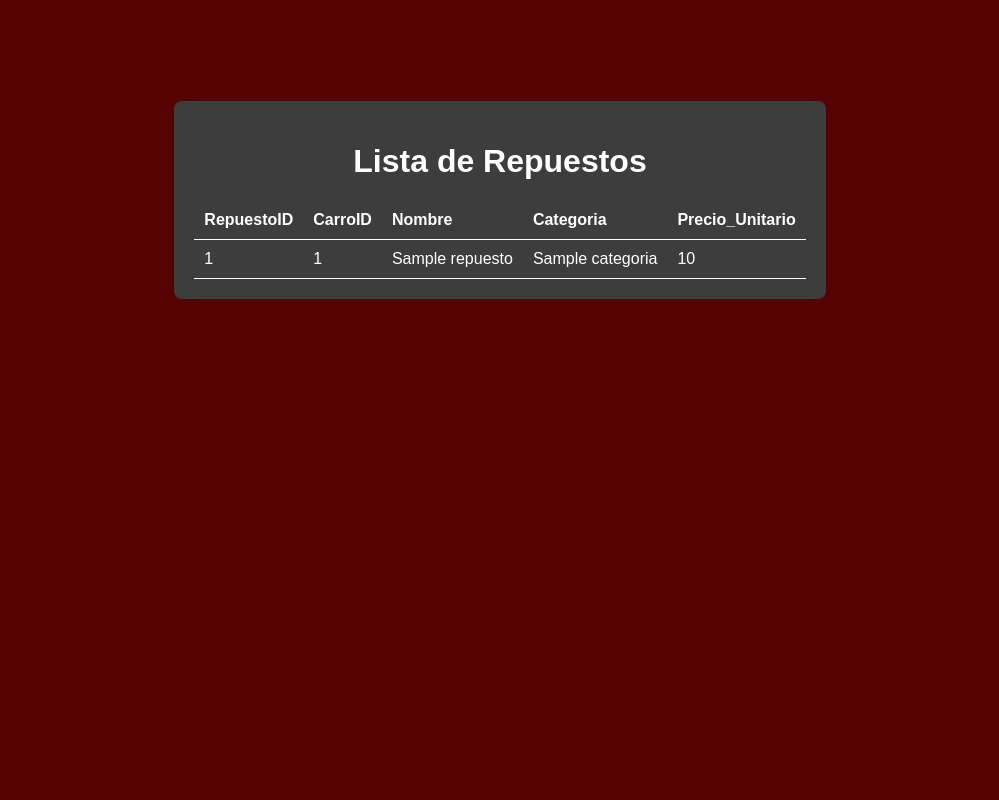
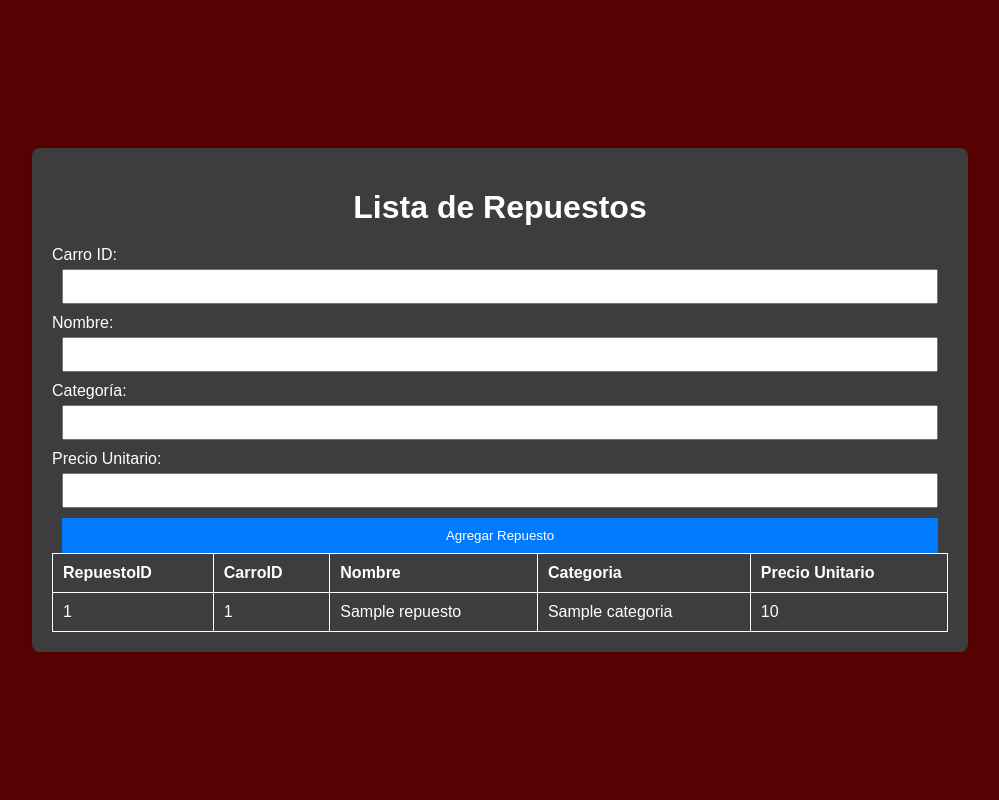
Before and after one commit to Alexistodj124/APLL, a Django app: template APLL_Software/templates/repuestos.html in a window 1280 px wide. Shown: the whole page, without its empty margins (140-1139 px from the left). Run offline with Django 4.2, Linux system fonts and the light colour scheme; the template is opened without the code that fills it: most values are stand-ins (such as "Sample title", 1, 10 or a date in 2020).

Commit message:
Se agrego el formulario para agregar un nuevo repuesto

```diff
--- a/APLL_Software/templates/repuestos.html
+++ b/APLL_Software/templates/repuestos.html
@@ -14,11 +14,11 @@
             display: flex;
             justify-content: center;
             align-items: center;
-            height: 50vh;
-            flex-direction: column;
+            min-height: 100vh;
         }
 
         .container {
+            width: 90%;
             max-width: 1000px;
             margin: 20px auto;
             padding: 20px;
@@ -30,6 +30,7 @@
         h1 {
             color: #ffffff;
             text-align: center;
+            margin-bottom: 20px;
         }
 
         table {
@@ -40,7 +41,7 @@
         th, td {
             padding: 10px;
             text-align: left;
-            border-bottom: 1px solid  #ffffff;
+            border: 1px solid #ffffff;
             color: #ffffff;
         }
 
@@ -48,22 +49,55 @@
             background-color: #eaeaea;
         }
 
-        .nombre {
-            font-weight: bold;
+        form {
+            text-align: center;
         }
 
-        .categoria {
+        form label {
+            text-align: left;
             color: #ffffff;
+            display: block;
+            margin-bottom: 5px;
         }
 
-        .precio {
-            color: #007bff;
+        form input {
+            width: calc(100% - 20px);
+            padding: 8px;
+            margin-bottom: 10px;
+            box-sizing: border-box;
+        }
+
+        form button {
+            width: calc(100% - 20px);
+            padding: 10px;
+            background-color: #007bff;
+            color: #ffffff;
+            border: none;
+            cursor: pointer;
+        }
+
+        @media screen and (min-width: 768px) {
+            .container {
+                width: 70%;
+            }
         }
     </style>
 </head>
 <body>
     <div class="container">
         <h1>Lista de Repuestos</h1>
+        <form id="formulario-repuesto">
+            <label for="carro_id">Carro ID:</label>
+            <input type="text" id="carro_id" name="carro_id" required><br>
+            <label for="nombre">Nombre:</label>
+            <input type="text" id="nombre" name="nombre" required><br>
+            <label for="categoria">Categoría:</label>
+            <input type="text" id="categoria" name="categoria" required><br>
+            <label for="precio_unitario">Precio Unitario:</label>
+            <input type="number" id="precio_unitario" name="precio_unitario" required><br>
+            <button type="submit">Agregar Repuesto</button>
+        </form>
+
         <table>
             <thead>
                 <tr>
@@ -71,10 +105,10 @@
                     <th>CarroID</th>
                     <th>Nombre</th>
                     <th>Categoria</th>
-                    <th>Precio_Unitario</th>
+                    <th>Precio Unitario</th>
                 </tr>
             </thead>
-            <tbody>
+            <tbody id="tabla-repuestos">
                 {% for repuesto in repuestos %}
                 <tr>
                     <td>{{repuesto.RepuestoID}}</td>
@@ -87,5 +121,33 @@
             </tbody>
         </table>
     </div>
+
+    <script>
+        document.getElementById("formulario-repuesto").addEventListener("submit", function(event) {
+            event.preventDefault();
+
+            var carroId = document.getElementById("carro_id").value;
+            var nombre = document.getElementById("nombre").value;
+            var categoria = document.getElementById("categoria").value;
+            var precioUnitario = document.getElementById("precio_unitario").value;
+
+            var tabla = document.getElementById("tabla-repuestos");
+            var newRow = tabla.insertRow();
+
+            var cell1 = newRow.insertCell(0);
+            var cell2 = newRow.insertCell(1);
+            var cell3 = newRow.insertCell(2);
+            var cell4 = newRow.insertCell(3);
+            var cell5 = newRow.insertCell(4);
+
+            cell1.textContent = "";
+            cell2.textContent = carroId;
+            cell3.textContent = nombre;
+            cell4.textContent = categoria;
+            cell5.textContent = precioUnitario;
+
+
+        });
+    </script>
 </body>
 </html>
```
